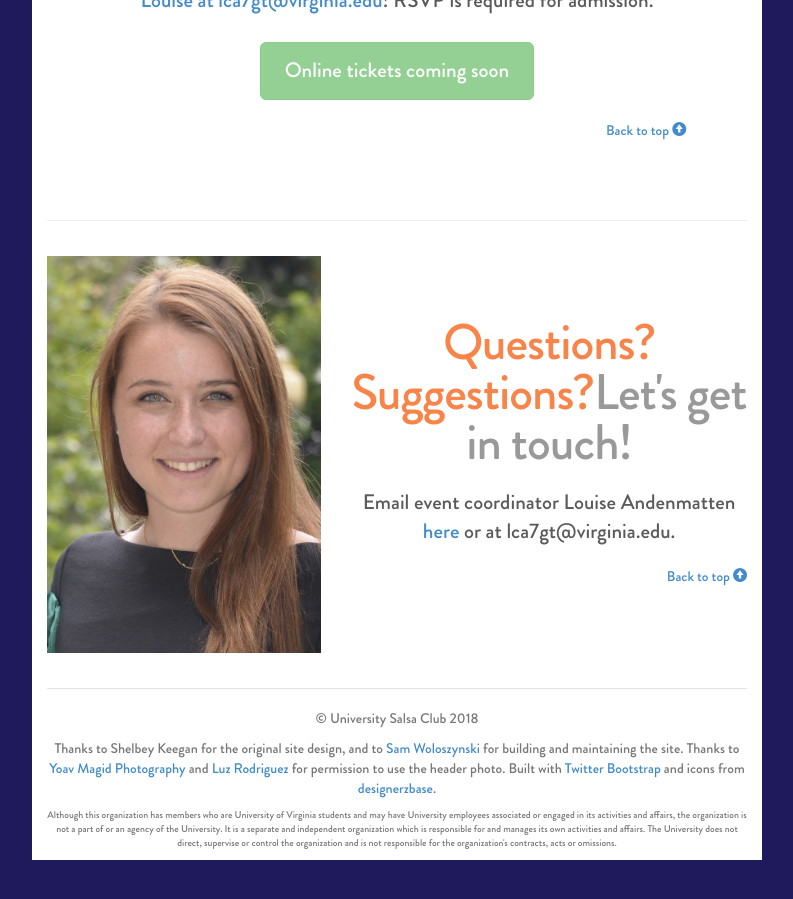
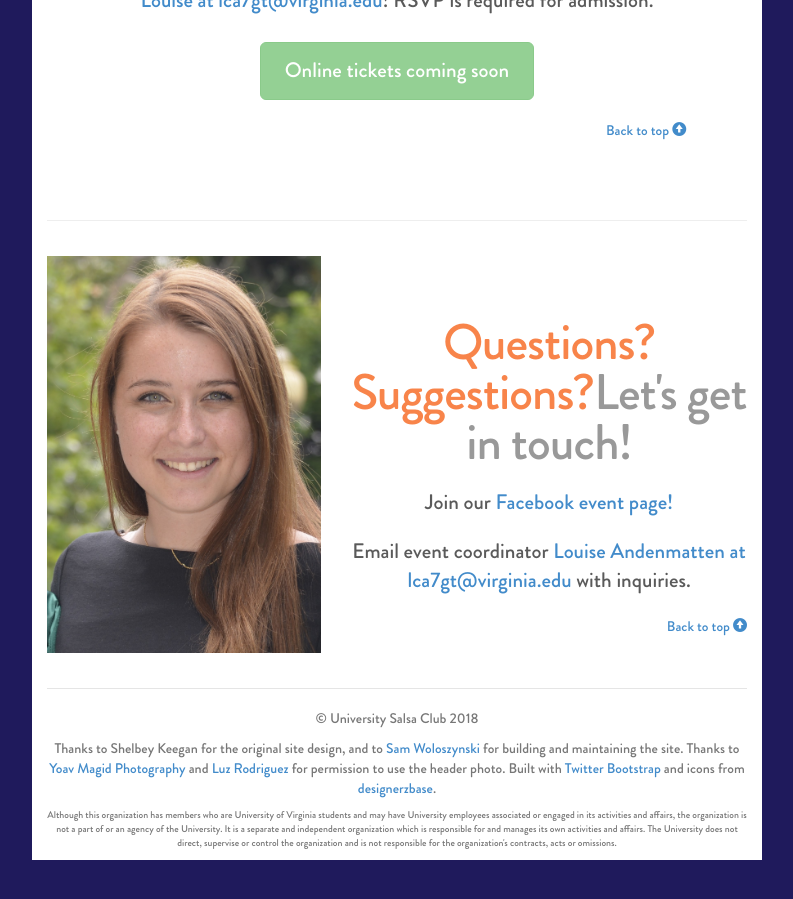
Before and after one commit to swoloszynski/universitysalsafest, a Jekyll site: the page built from index.html, in a window 1280 px wide and 900 px high, scrolled down 3069 px. Shown: the whole window, without its empty margins (243-1036 px from the left). Built offline with Jekyll 4.4.1, drawn with Linux system fonts in a browser that asks for light colours.

Commit message:
Add facebook event link to contact section, closes #51

```diff
--- a/_layouts/default.html
+++ b/_layouts/default.html
@@ -95,7 +95,8 @@
           <a id="contact"></a>
           <h2 class="featurette-heading light-orange">Questions? Suggestions?<span class="text-muted">Let's get in touch!</span></h2>
           <p class="lead cushion"></p>
-           <p class="lead center-aligned">Email event coordinator {{ site.data.global.organizer_name }} <a href="mailto:{{ site.data.global.organizer_email }}?subject={{ site.data.global.title }} Inquiry" target="blank">here</a> or at {{ site.data.global.organizer_email }}.</p>
+          <p class="lead center-aligned">Join our <a href="{{ site.data.global.facebook_event_url }}" target="blank">Facebook event page!</a></p>
+           <p class="lead center-aligned">Email event coordinator <a href="mailto:{{ site.data.global.organizer_email }}?subject={{ site.data.global.title }} Inquiry" target="blank">{{ site.data.global.organizer_name }} at {{ site.data.global.organizer_email }}</a> with inquiries.</p>
           <p class="right-aligned"><a href="#top" class="scrollToTop">Back to top  <span class="glyphicon glyphicon-circle-arrow-up"></span></a></p>
         </div>
       </div>
```
